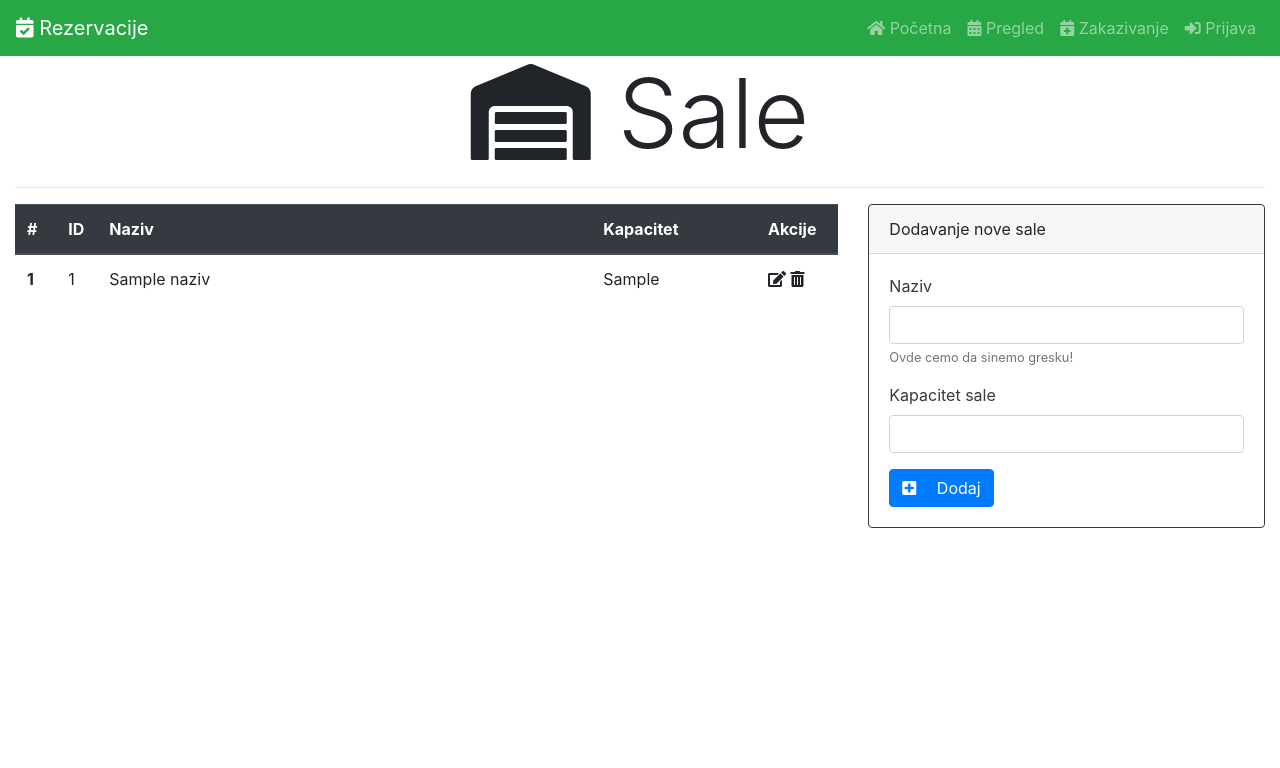
After one commit to chana-chh/rezervacije, a PHP site: template app/views/sale.twig in a window 1280 px wide. The commit adds this page. Shown: the top 768 px of the page. Run offline with PHP 8.4, Linux system fonts and the light colour scheme; the template is opened without the code that fills it: most values are stand-ins (such as "Sample title", 1, 10 or a date in 2020); some libraries are stand-ins or nearby versions.

Commit message:
Sale get

```diff
--- a/app/routes.php
+++ b/app/routes.php
@@ -5,6 +5,9 @@ use App\Middlewares\GuestMiddleware;
 
 $app->get('/', '\App\Controllers\HomeController:getHome')->setName('pocetna');
 $app->get('/kalendar', '\App\Controllers\HomeController:getKalendar')->setName('kalendar');
+
+//Sale
+$app->get('/sifarnici/sale', '\App\Controllers\SalaController:getSale')->setName('sale');
 
 $app->group('', function () {
     $this->get('/prijava', '\App\Controllers\AuthController:getPrijava')->setName('prijava');
--- /dev/null
+++ b/app/views/sale.twig
@@ -0,0 +1,50 @@
+{% extends "templates/app.twig" %}
+{% block naslov %}
+<h1 class="text-center display-1">
+  <i class="fas fa-warehouse"></i> Sale
+</h1>
+<hr />
+{% endblock naslov %}
+{% block sadrzaj %}
+  <table class="table">
+  <thead class="thead-dark">
+    <tr>
+      <th class="w-5" scope="col">#</th>
+      <th class="w-5" scope="col">ID</th>
+      <th class="w-60" scope="col">Naziv</th>
+      <th class="w-20" scope="col">Kapacitet</th>
+      <th class="w-10" scope="col">Akcije</th>
+    </tr>
+  </thead>
+  <tbody>
+    {% for sala in sale %}
+    <tr>
+      <th scope="row">{{ loop.index }}</th>
+      <td >{{ sala.id }}</td>
+      <td>{{ sala.naziv }}</td>
+      <td>{{ sala.max_kapacitet }}</td>
+      <td><i class="fas fa-edit"></i> <i class="fas fa-trash-alt"></i></td>
+    </tr>
+    {% endfor %}
+  </tbody>
+</table>
+{% endblock sadrzaj %}
+{% block traka %}
+  <div class="card border-dark mb-3">
+  <div class="card-header">Dodavanje nove sale</div>
+  <div class="card-body text-dark">
+    <form>
+  <div class="form-group">
+    <label for="naziv">Naziv</label>
+    <input type="text" class="form-control" id="naziv" aria-describedby="naziv sale">
+    <small id="naziv" class="form-text text-muted">Ovde cemo da sinemo gresku!</small>
+  </div>
+  <div class="form-group">
+    <label for="kapacitet">Kapacitet sale</label>
+    <input type="number" class="form-control" id="kapacitet">
+  </div>
+  <button type="submit" class="btn btn-primary"><i class="fas fa-plus-square"></i> &emsp;Dodaj</button>
+</form>
+  </div>
+</div>
+{% endblock traka %}
--- a/app/views/templates/inc/navigation.twig
+++ b/app/views/templates/inc/navigation.twig
@@ -51,7 +51,7 @@
           <a class="dropdown-item" href="{{ path_for('admin.korisnik.lista') }}"
             >Korisnici</a
           >
-          <a class="dropdown-item" href="#">Another action</a>
+          <a class="dropdown-item" href="{{ path_for('sale') }}">Sale</a>
           <div class="dropdown-divider"></div>
           <a class="dropdown-item" href="#">Something else here</a>
         </div>
```
Also changed, not shown: app/Controllers/SalaController.php (added, +16 -0 lines), app/Models/Sala.php (added, +16 -0 lines), app/Models/Termin.php (added, +26 -0 lines), app/Models/Ugovor.php (added, +12 -0 lines), zapisnik.md (+1 -1 lines).
